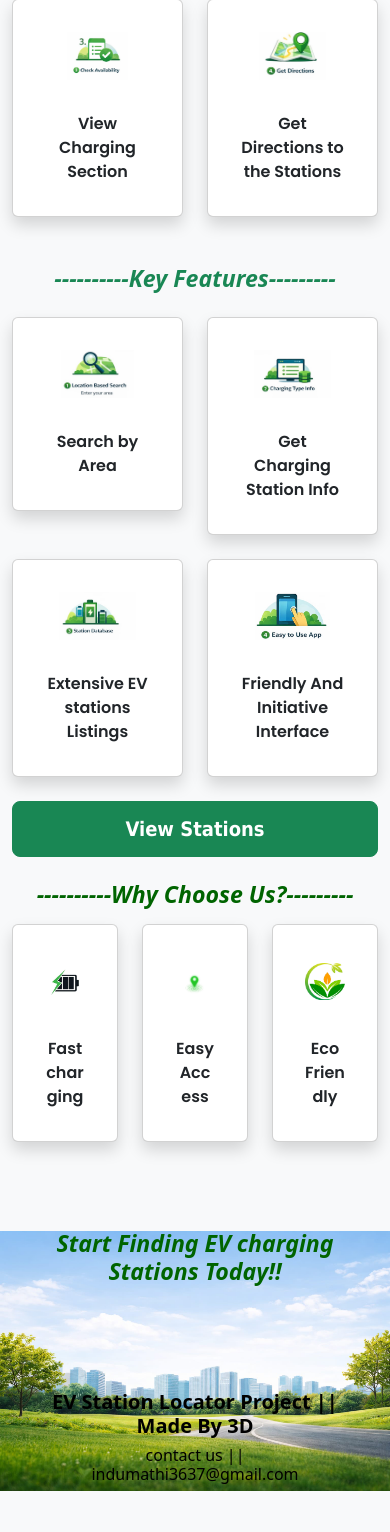
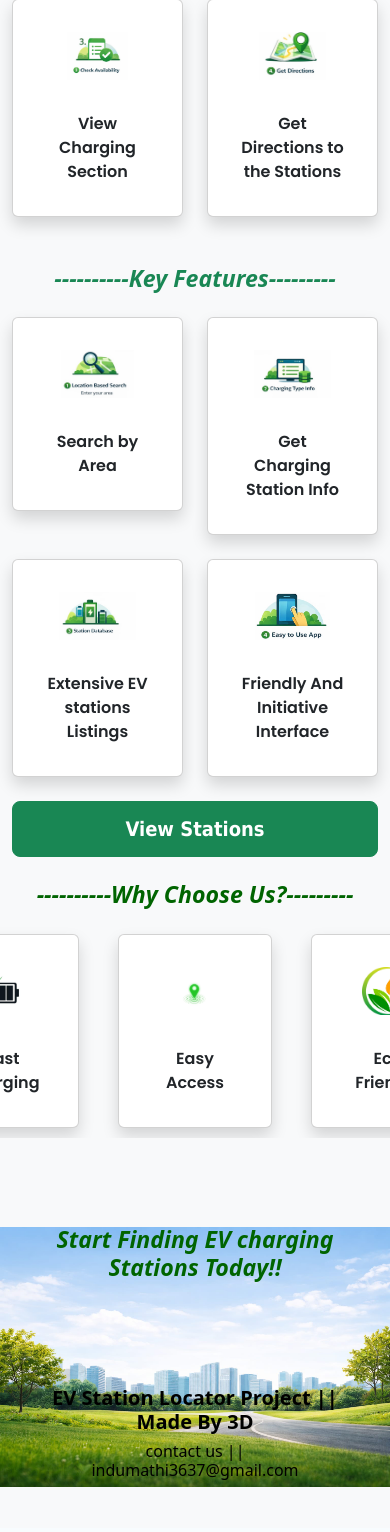
Before and after one commit to indu32/EV_charging_stations, a Flask app: page / in a window 390 px wide. Shown: the part 667-2199 px from the top of the page. After the commit the page ends 2154 px from the top, so only its background shows below. Run offline with Flask 3, Linux system fonts and the light colour scheme.

Commit message:
Update index.html

```diff
--- a/EV project/templates/index.html
+++ b/EV project/templates/index.html
@@ -18,9 +18,37 @@ background-repeat: no-repeat;
 background-size:cover;
 padding: 40px;
 border-radius: 0px;
-width:100%;
+
 
 }
+
+@media(max-width:576px){
+
+  .scroll-row{
+    display:flex;
+    overflow-x:auto;
+    flex-wrap:nowrap;
+    gap:15px;
+    padding:10px;
+    scroll-snap-type:x mandatory;
+  }
+
+  .scroll-row::-webkit-scrollbar{
+    display:none;
+  }
+
+  .scroll-card{
+    flex:0 0 48%; /* 2 cards visible */
+    scroll-snap-align:start;
+  }
+
+}
+@media(max-width:576px){
+  .scroll-row{
+    flex-wrap: nowrap !important;
+  }
+}
+
 @media(max-width:576px){
   .card-bg{
     background-size: contain;
@@ -55,6 +83,7 @@ border-radius: 0px;
 .card{
   width:100%;
   margin:auto;
+  word-break: normal;
 }
 
 .full{
@@ -249,9 +278,9 @@ View Stations
 
 
 <div class="container-fluid mt-3" >
-<div class="row justify-content-center g-4" >
+<div class="row justify-content-center g-4 scroll-row" >
 
-<div class=" col-4 col-sm-6 col-md-4 col-lg-3 ">
+<div class=" col-6 col-sm-6 col-md-4 col-lg-3 scroll-card">
 <div class="card full rounded shadow text-center p-3">
 <img src="{{ url_for('static', filename='fast.jpg') }}" class="p-3">
 <div class="card-body fw-bold" style="font-family:'Poppins',sans-serif">
@@ -260,7 +289,7 @@ Fast charging
 </div>
 </div>
 
-<div class=" col-4 col-sm-6 col-md-4 col-lg-3 ">
+<div class=" col-6 col-sm-6 col-md-4 col-lg-3 scroll-card">
 <div class="card  full rounded shadow text-center p-3">
 <img src="{{ url_for('static', filename='loc.png') }}" class="p-3">
 <div class="card-body fw-bold" style="font-family:'Poppins',sans-serif">
@@ -269,7 +298,7 @@ Easy Access
 </div>
 </div>
 
-<div class="col-4 col-sm-6 col-md-4 col-lg-3 ">
+<div class="col-6 col-sm-6 col-md-4 col-lg-3 scroll-card">
 <div class="card full rounded shadow text-center p-3">
 <img src="{{ url_for('static', filename='eco.jpg') }}" class="p-3">
 <div class="card-body fw-bold" style="font-family:'Poppins',sans-serif">
```
